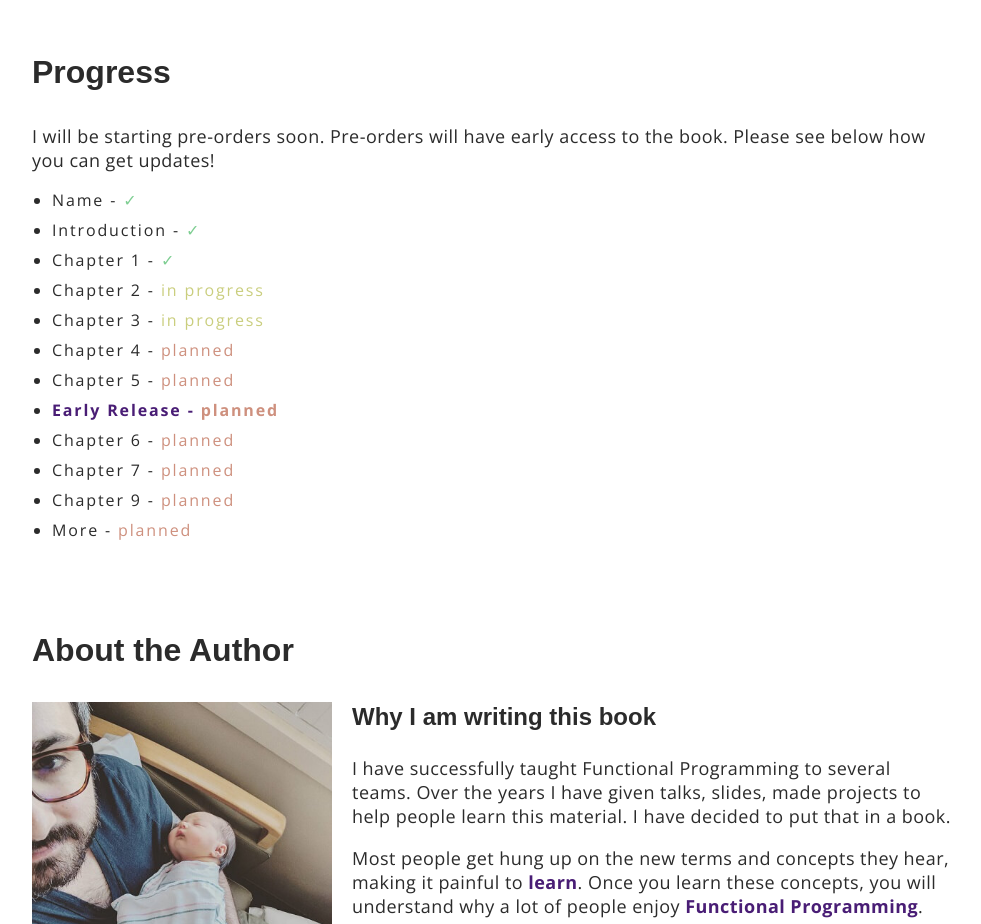
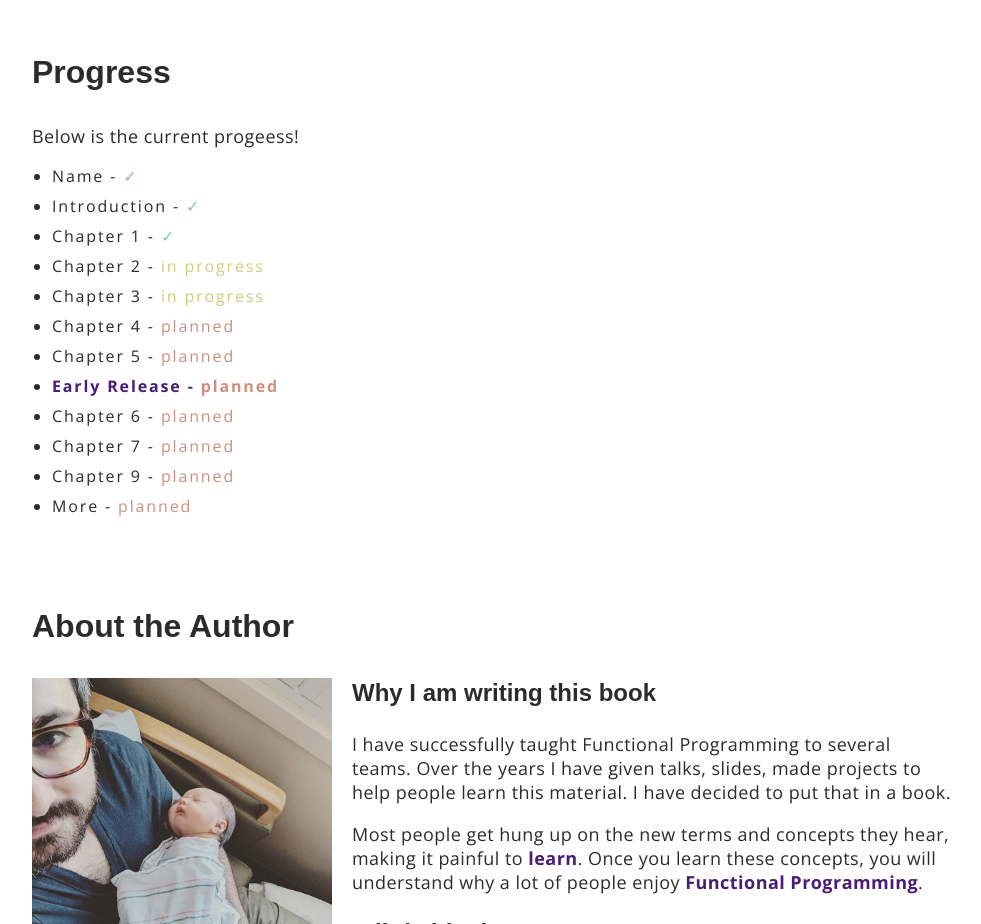
Before and after one commit to mylittlelambda/website, a website: page index.html in a window 1280 px wide. Shown: the part 1140-2064 px from the top of the page, without its empty margins (148-1129 px from the left). Drawn offline with nearby package versions, Linux system fonts and the light colour scheme; a web font is replaced by a local one.

Commit message:
fixing wording

```diff
--- a/index.html
+++ b/index.html
@@ -65,8 +65,7 @@
       <div class="container">
         <h2>Progress</h2>
         <p>
-          I will be starting pre-orders soon. Pre-orders will have early access
-          to the book. Please see below how you can get updates!
+         Below is the current progeess!
         </p>
         <ul>
           <li>Name - <span class="green">✓</span></li>
```
